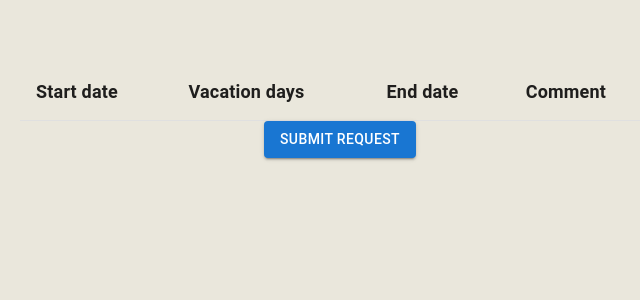
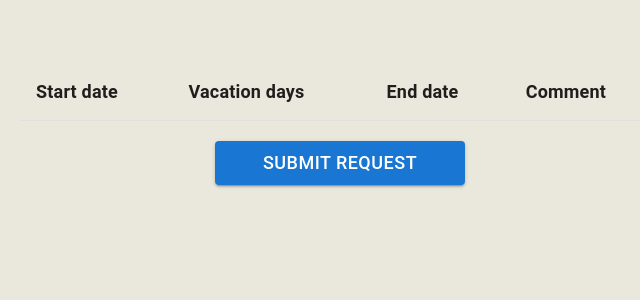
Before and after one commit to Mcclares/Vacation-Request, a React (Create React App) app: page / in a window 1280 px wide. Shown: the top 300 px of the page, without its empty margins (300-940 px from the left). Built offline with nearby package versions, Linux system fonts and the light colour scheme.

Commit message:
style(components): create and add style file in CustomButton

```diff
--- /dev/null
+++ b/src/components/Button/CustomButtonStyles.js
@@ -0,0 +1,5 @@
+export const customButtonCommonStyle = {
+    width: "250px",
+    fontSize: "18px",
+    marginTop: "20px"
+}
--- a/src/components/Button/СustomButton.js
+++ b/src/components/Button/СustomButton.js
@@ -1,8 +1,9 @@
 import {Button as MuiButton} from "@mui/material";
+import {customButtonCommonStyle} from "./CustomButtonStyles";
 export default function CustomButton({name,clickEvent,variant,customStyle}) {
     return(
         <MuiButton
-            style={customStyle?.props || {}}
+            style={customStyle?.props || customButtonCommonStyle}
             variant={variant}
             onClick={clickEvent}>
             {name}
```
